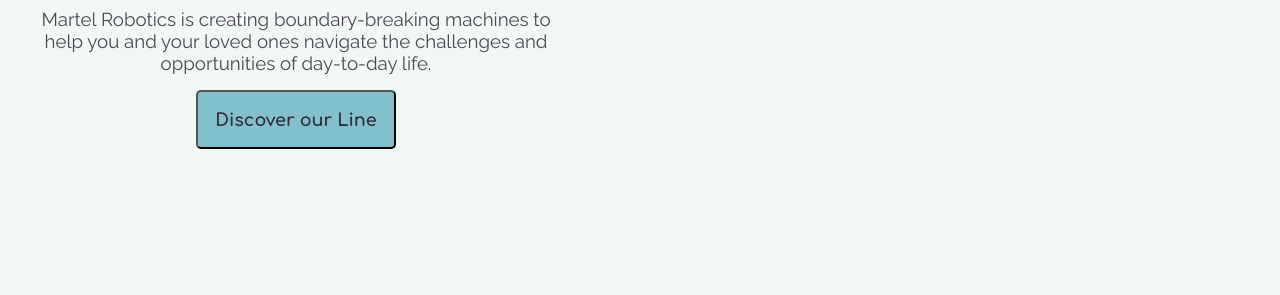
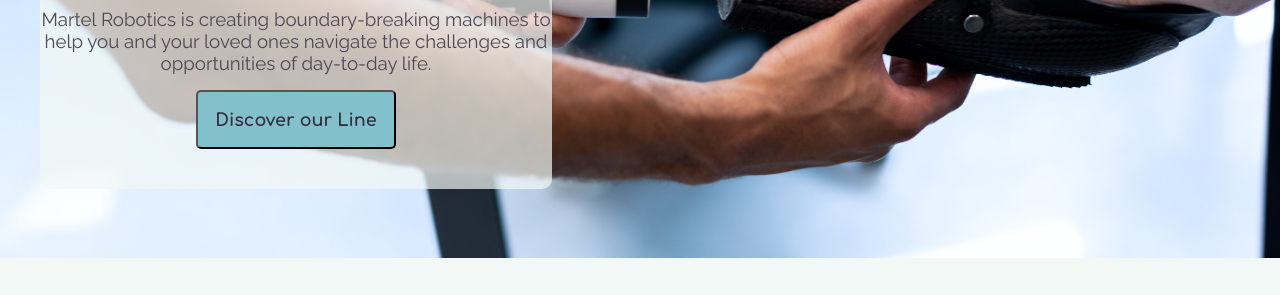
Before and after one commit to jsmith103287/MartelRobotics, a plain HTML site: page index.html in a window 1280 px wide. Shown: the part 346-641 px from the top of the page. Drawn offline with Linux system fonts and the light colour scheme.

Commit message:
Update style.css

```diff
--- a/style.css
+++ b/style.css
@@ -103,7 +103,7 @@ nav a:hover {
 }
 
 .banner-container {
-    background-image: url('./Images/pexels-thisisengineering-3912959.jpg');
+    background-image: url('./pexels-thisisengineering-3912959.jpg');
     height: 500px;
     width: 100%;
     background-repeat: no-repeat;
```
